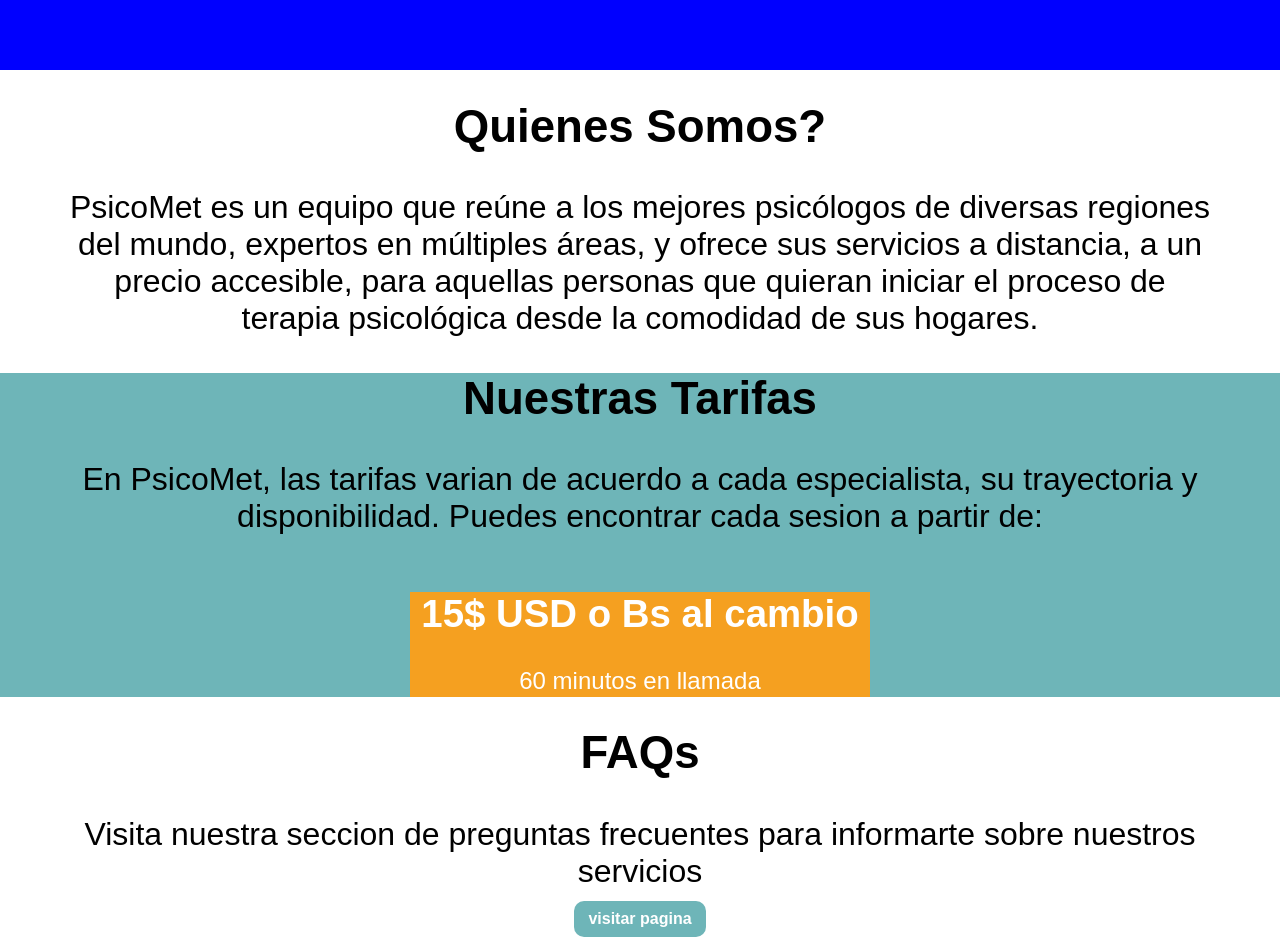
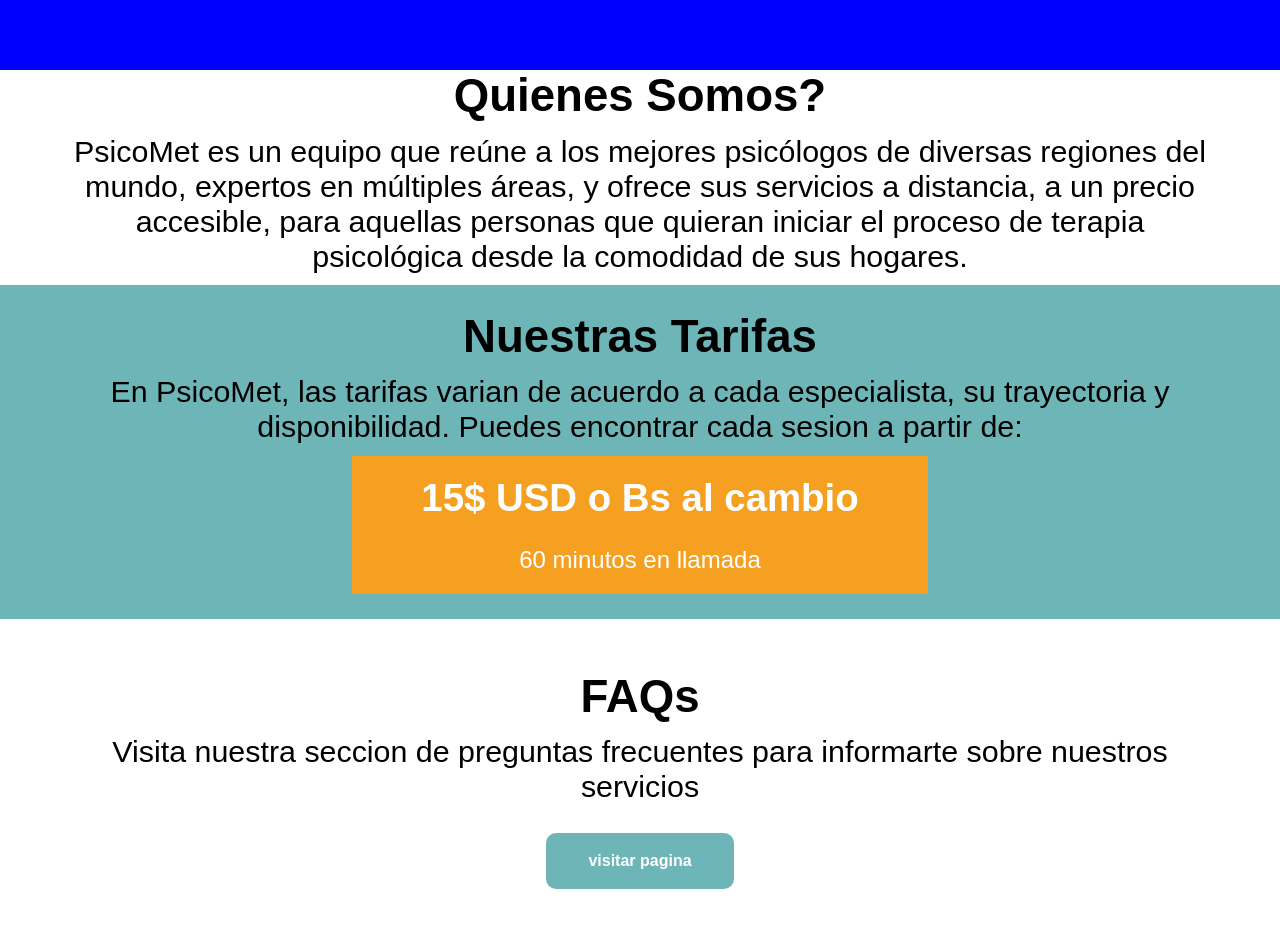
Before and after one commit to Ulises-Fermin/psicomet, a React (Create React App) app: page /Home in a window 1280 px wide. Shown: the part 540-1477 px from the top of the page. After the commit the page ends 1452 px from the top, so only its background shows below. Built offline with nearby package versions, Linux system fonts and the light colour scheme.

Commit message:
Modificacion de botones de home

```diff
--- a/src/Pages/Home/Home.module.css
+++ b/src/Pages/Home/Home.module.css
@@ -17,24 +17,30 @@
 .h1AboutUs{
     text-align: center;
     font-size: 285%;
+    margin-bottom: 0%;
+    margin-top: 0%;
 }
 
 .pAboutUs{
     text-align: center;
-    font-size: 200%;
+    font-size: 190%;
 }
 
 #Rates{
     background-color: #6EB5B8;
     padding-left: 5%;
     padding-right: 5%;
+    padding-top: 2%;
+    padding-bottom: 2%;
 }
 
 .BottomRates{
     background-color: #F5A020;
-    max-width: 40%;
+    max-width: 50%;
     margin-left: auto;
     margin-right: auto;
+    padding-top: 0.5%;
+    padding-bottom: 0.5%;
 
 }
 
@@ -42,18 +48,23 @@
     color: white;
     font-size: 240%;
     text-align: center;
+    margin-top: 2.5%;
+    margin-bottom: 4%;
 }
 
 .pBottom{
     color:white;
     font-size:150%;
-    margin-top: -5%;
+    margin-top: 0%;
     text-align: center;
+    margin-bottom: 2%;
+
 }
 
 #FAQs{
     padding-left: 5%;
     padding-right: 5%;
+    padding-top: 4%;
 }
 
 .BottomFAQs{
@@ -63,9 +74,13 @@
     padding: 8px;
     background-color:#6EB5B8;
     border-radius: 10px;
-    max-width: 10%;
+    max-width: 15%;
     margin-left: auto;
     margin-right: auto;
+    margin-top: 2%;
+    margin-bottom: 2%;
+    padding-top: 1.5%;
+    padding-bottom: 1.5%;
 
 }
 .pFAQs{
```
